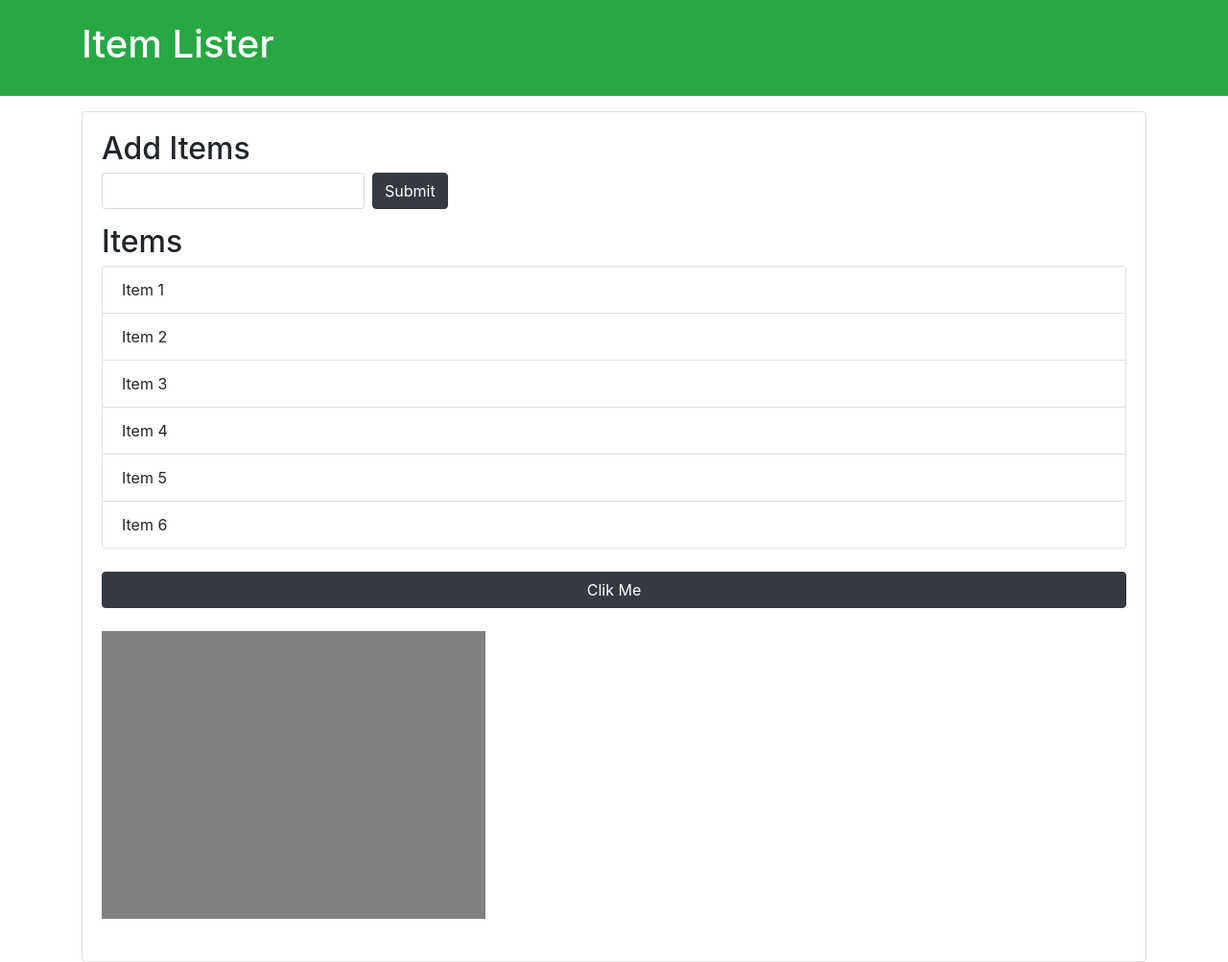
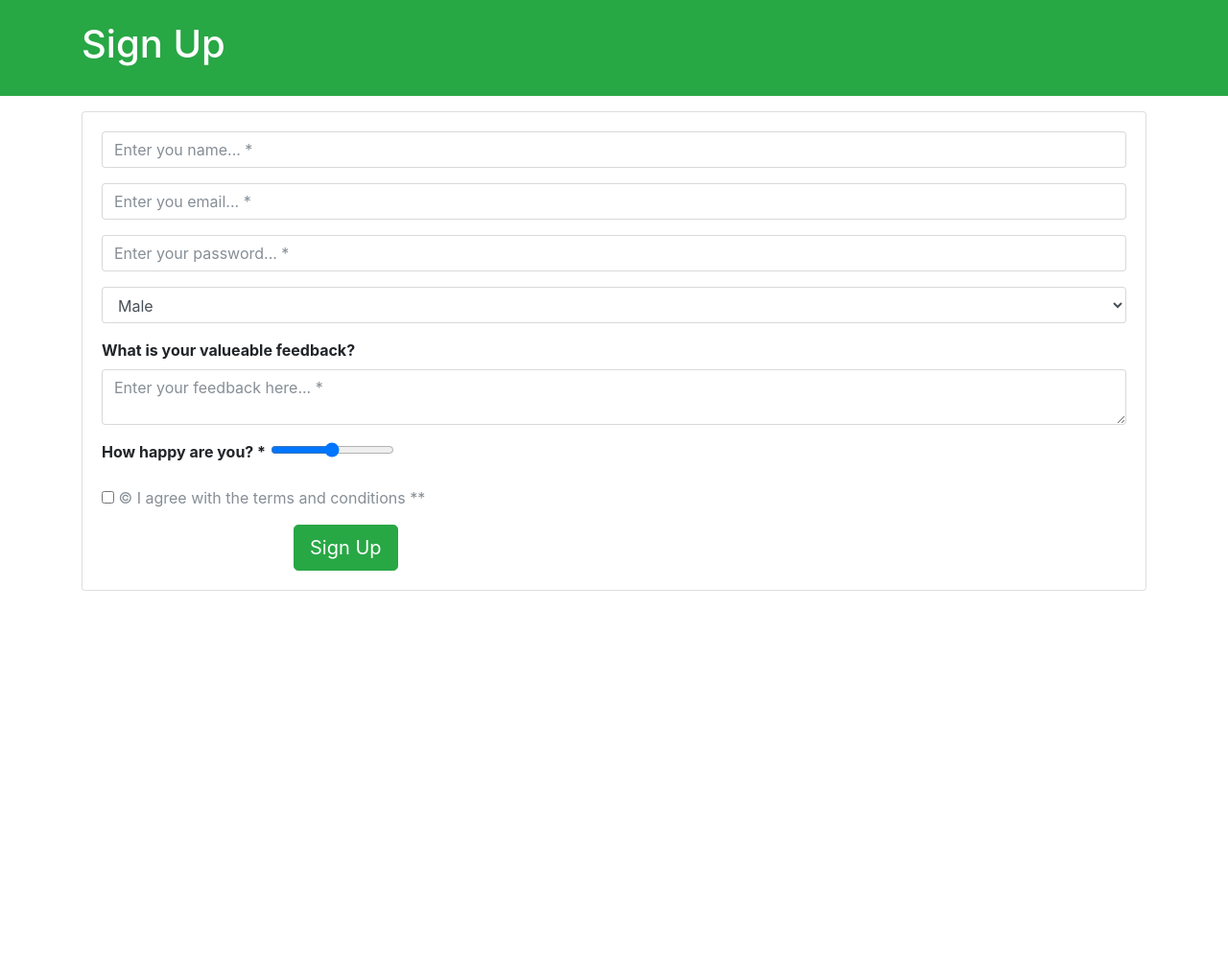
Before and after one commit to arunkudiyal/full_stack_4, a plain HTML site: page DOM/index.html in a window 1280 px wide. Shown: the whole page at 96% size. After the commit the page ends 800 px from the top, so only its background shows below. Drawn offline with nearby package versions, Linux system fonts and the light colour scheme.

Commit message:
DOM - Day 4

```diff
--- a/DOM/dom.js
+++ b/DOM/dom.js
@@ -208,3 +208,72 @@
 
 // // console.log(items.nextSibling)              // text
 // console.log(items.nextElementSibling)
+
+
+// vvvvvvv. IMPORTANT - Creating HTML Elements using JS - createElement(), setAttribute('nameOfAttr', 'valueOfAttr'), appendChild()
+
+// const listItem = document.createElement('li')
+// listItem.setAttribute('class', 'list-group-item')
+// listItem.setAttribute('id', 'list-item-7')
+// listItem.textContent = 'Item 7'
+// console.log(listItem)
+
+// document.querySelector('#items').appendChild(listItem)
+
+// Activity
+// const btn = document.querySelector('#submitBtn')
+
+// btn.addEventListener('click', (e) => {
+//     e.preventDefault()
+
+//     // The value will be inserted in the textbox BEFORE the button click
+//     const textBoxValue = document.querySelector('#text-input').value
+
+//     // Validate your form
+//     if(textBoxValue === '') {
+//         alert('Enter the valid Item')
+//     } else {
+//         // Value has to put in the DOM (ul)
+//         const listItem = document.createElement('li')
+//         listItem.setAttribute('class', 'list-group-item')
+//         listItem.textContent = textBoxValue
+
+//         document.querySelector('#items').appendChild(listItem)
+//     }
+// })
+
+
+
+// FORMS & Form Validation
+
+const submit = document.querySelector('#submit-button')
+
+submit.addEventListener('click', (e) => {
+    e.preventDefault()
+
+    const name = document.querySelector('#name').value
+    const email = document.querySelector('#email').value
+    const password = document.querySelector('#password').value
+    const gender = document.querySelector('#gender').value
+    const feedback = document.querySelector('#feedback').value
+    const happy = document.querySelector('#happy').value
+    const agree = document.querySelector('#agree')
+
+    // Validation
+    if(name === '' || email === '' || password === '' || gender === '' || feedback === '' || happy === '' ) {
+        if(!agree.checked) {
+            alert('Please check the checkbox...')
+        } else {
+            alert('Please enter valid details...')
+        }
+    } else {
+        // Data is valid
+        const userData = {name, email, password, gender, feedback, happy, agree}
+
+        // Pass this data to your DB
+        console.log(userData)
+
+        // Clear the form
+        document.querySelector('#my-form').reset()
+    }
+})
--- a/DOM/index.html
+++ b/DOM/index.html
@@ -16,14 +16,14 @@
     <header id="main-header" class="bg-success text-white p-4 mb-3">
 
       <div class="container">
-        <h1 id="header-title">Item Lister</h1>
+        <h1 id="header-title">Sign Up</h1>
       </div>
 
     </header>
 
     <div class="container">
       <div id="main" class="card card-body">
-        <h2 class="title">Add Items</h2>
+        <!-- <h2 class="title">Add Items</h2>
         <form class="form-inline mb-3">
           <input id='text-input' type="text" class="form-control mr-2">
           <input id="submitBtn" type="submit" class="btn btn-dark" value="Submit">
@@ -47,7 +47,44 @@
 
         <div id="box-one" style="width: 400px; height: 300px; background-color: grey;"></div>
 
-        <br>
+        <br> -->
+
+        <form id="my-form">
+          <div class="form-group">
+              <input id="name" class="form-control" type="text" placeholder="Enter you name... *" >
+          </div>
+          <div class="form-group">
+              <input id="email" class="form-control" type="email" placeholder="Enter you email... *" >
+          </div>
+          <div class="form-group">
+              <input id="password" class="form-control" type="password" placeholder="Enter your password... *" >
+          </div>
+
+          <div class="form-group">
+              <select id="gender" class="form-control">
+                  <option>Male</option>
+                  <option>Female</option>
+                  <option>Others</option>
+              </select>
+          </div>
+
+          <div class="form-group">
+              <label for="feedback"> <b>What is your valueable feedback?</b> </label>
+              <textarea id="feedback" class="form-control" placeholder="Enter your feedback here... *"></textarea>
+          </div>
+
+          <div class="form-group">
+              <label> <b>How happy are you? * </b> </label>
+              <input id="happy" type="range" >
+          </div>
+
+          <div class="form-group">
+              <input id="agree" type="checkbox" >
+              <span class="text-muted">&copy; I agree with the terms and conditions **</span>
+          </div>
+
+          <input id="submit-button" class="btn btn-success btn-lg" style="margin-left: 10em;" type="submit" value="Sign Up" >
+      </form>
       </div>
     </div>
 
```
